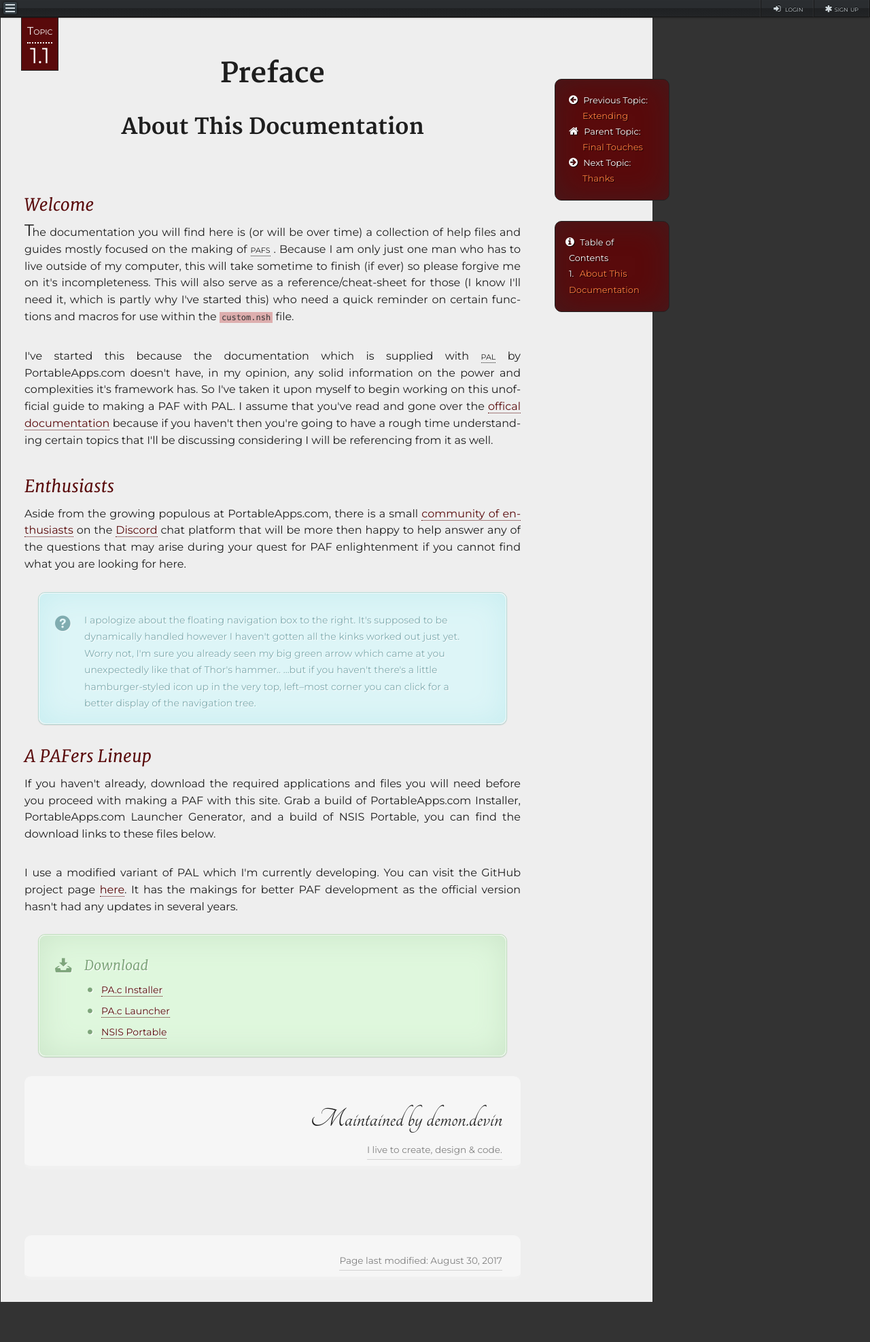
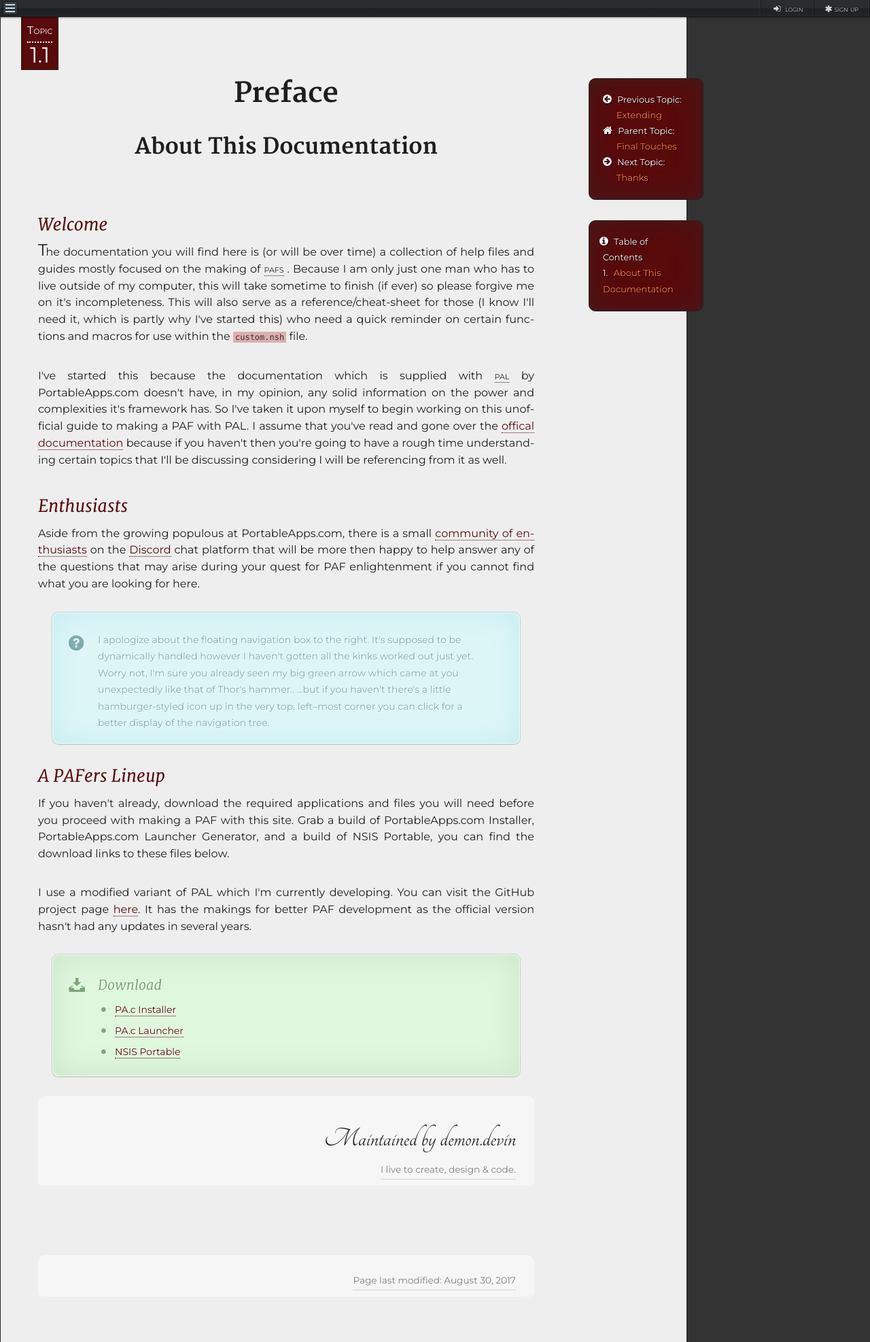
Before and after one commit to daemondevin/pal-docs, a Jekyll site: the page built from index.html, in a window 1280 px wide. Shown: the whole page at 68% size. Built offline with Jekyll 4.4.1, drawn with Linux system fonts in a browser that asks for light colours; nearby versions of some CDN libraries; library files that are not in the unit come from our copies; the list of posts is cut into pages by our own code; before the commit the page ends 1915 px from its top, so only the background shows below that.

Commit message:
Update docs.css

```diff
--- a/css/docs.css
+++ b/css/docs.css
@@ -91,11 +91,11 @@ html {
     outline: none; }
 
 body {
-	width: 100%;
+  width: 100%;
   height: 100%;
   -webkit-font-smoothing: antialiased;
   -moz-osx-font-smoothing: grayscale;
-  font-family: "Montserrat", Georgia,  sans-serif;
+  font-family: "Montserrat", Georgia, sans-serif;
   font-size: 1rem;
   line-height: 1.75;
   color: #444444; }
@@ -165,8 +165,8 @@ article a, article a:visited {
   border-bottom: 0.0625rem dotted #590a0b;
   color: #590a0b; }
   article a:hover, article a:focus {
-	  color: #b71c1c;
-	border-bottom-style: solid #b71c1c; }
+  color: #b71c1c;
+  border-bottom-style: solid #b71c1c; }
 
 article[role="article"] code.samp, article[role="article"] pre.samp {
   font-size: 12px;
@@ -186,10 +186,10 @@ blockquote {
   margin: 1em auto;
   color: #444444; }
   blockquote span.quoter {
-	  margin-left: 25px; }
+  margin-left: 25px; }
   blockquote code, blockquote q,
   blockquote span.quoter {
-    font-style: normal; }
+  font-style: normal; }
 
 q::before {
   content: "\201C"; }
@@ -221,15 +221,15 @@ abbr {
 
 #sidebar {
   position: absolute;
-  font-family: Montserrat;
+  font-family: "Montserrat";
   width: 220px;
 }
 
 .main {
-  padding-right: 10px;
-  padding-left: 20px;
+  z-index: 10;
+  padding: 30px;
+  padding-left: 40px;
   border-left: 1px solid #222222;
-  border-top: 1px solid #222222;
   background: #eee;
   transform: translate3d(220px, 0, 0);
   transition: transform .3s;
@@ -1016,8 +1016,6 @@ h3 {
   position: absolute;
   background: #eeeeee;
   border-right: 1px solid #222222;
-  border-top: 1px solid #222222;
-  margin-left: -10px;
   padding-top: 5em;
   padding-left: 25px;
   float: right;
```
